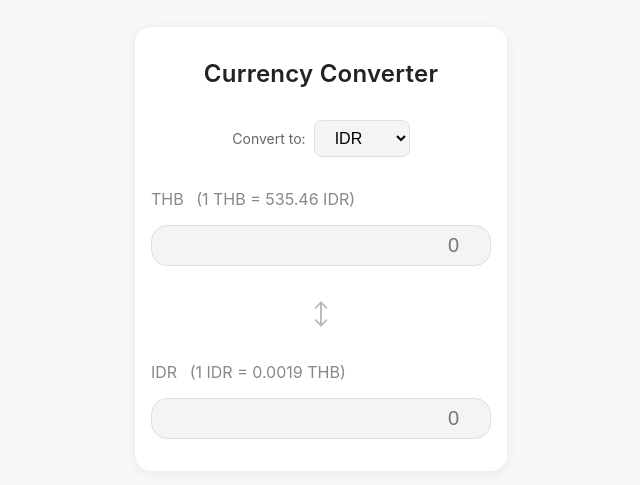
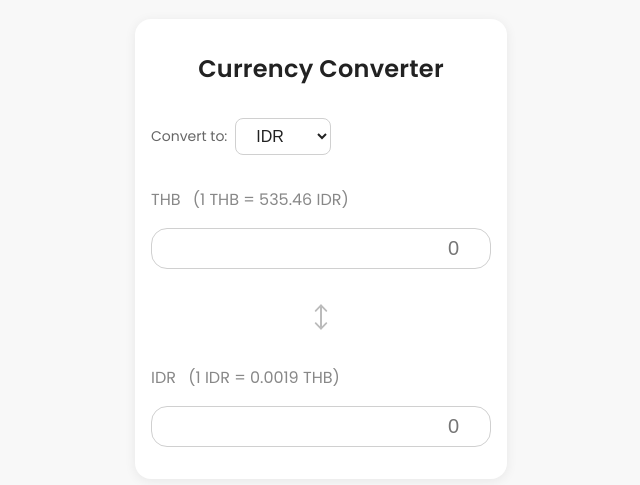
Before and after one commit to oat9002/currency-converter, a website: page index.html in a window 1280 px wide. Shown: the part 151-636 px from the top of the page, without its empty margins (319-959 px from the left). Drawn offline with Linux system fonts and the light colour scheme.

Commit message:
Add Google Fonts and update styles for improved UI

```diff
--- a/index.html
+++ b/index.html
@@ -3,6 +3,9 @@
 <head>
   <meta name="viewport" content="width=device-width, initial-scale=1.0">
   <title>THB Currency Converter</title>
+  <link rel="preconnect" href="https://fonts.googleapis.com">
+  <link rel="preconnect" href="https://fonts.gstatic.com" crossorigin>
+  <link href="https://fonts.googleapis.com/css2?family=Poppins:wght@400;500;600&display=swap" rel="stylesheet">
   <link rel="stylesheet" href="style.css">
 </head>
 <body>
--- a/style.css
+++ b/style.css
@@ -5,7 +5,7 @@
 body {
   min-height: 100dvh;
   background: #f8f8f8;
-  font-family: -apple-system, BlinkMacSystemFont, 'Segoe UI', Roboto, Arial, sans-serif;
+  font-family: 'Poppins', -apple-system, BlinkMacSystemFont, 'Segoe UI', Roboto, Arial, sans-serif;
   margin: 0;
   font-size: 1rem;
   overflow-y: hidden;
@@ -68,25 +68,31 @@ label {
 input[type="number"] {
   font-size: 1.25rem;
   padding: 0.5rem 1rem;
-  border: 1px solid #e0e0e0;
+  border: 1.5px solid #d0d0d0;
   border-radius: 1rem;
-  background: #f4f4f4;
+  background: #fff;
   outline: none;
-  transition: border 0.2s;
+  transition: all 0.2s;
   width: 100%;
   box-sizing: border-box;
   text-align: right;
+  color: #222;
+}
+input[type="number"]:hover {
+  border-color: #b0b0b0;
+  background: #fafafa;
 }
 input[type="number"]:focus {
-  border: 1.5px solid #007aff;
+  border-color: #007aff;
   background: #fff;
+  box-shadow: 0 0 0 3px rgba(0, 122, 255, 0.1);
 }
 
 /* === Currency Selector === */
 .currency-selector {
   display: flex;
   align-items: center;
-  justify-content: center;
+  justify-content: flex-start;
   gap: 0.5rem;
   margin-bottom: 1rem;
 }
@@ -98,17 +104,24 @@ input[type="number"]:focus {
 select {
   font-size: 1rem;
   padding: 0.5rem 1rem;
-  border: 1px solid #e0e0e0;
+  border: 1.5px solid #d0d0d0;
   border-radius: 0.5rem;
-  background: #f4f4f4;
+  background: #fff;
   outline: none;
-  transition: border 0.2s;
+  transition: all 0.2s;
   cursor: pointer;
   min-width: 6rem;
+  color: #222;
+  font-weight: 500;
+}
+select:hover {
+  border-color: #b0b0b0;
+  background: #fafafa;
 }
 select:focus {
-  border: 1.5px solid #007aff;
+  border-color: #007aff;
   background: #fff;
+  box-shadow: 0 0 0 3px rgba(0, 122, 255, 0.1);
 }
 
 /* === Arrow Section === */
```
